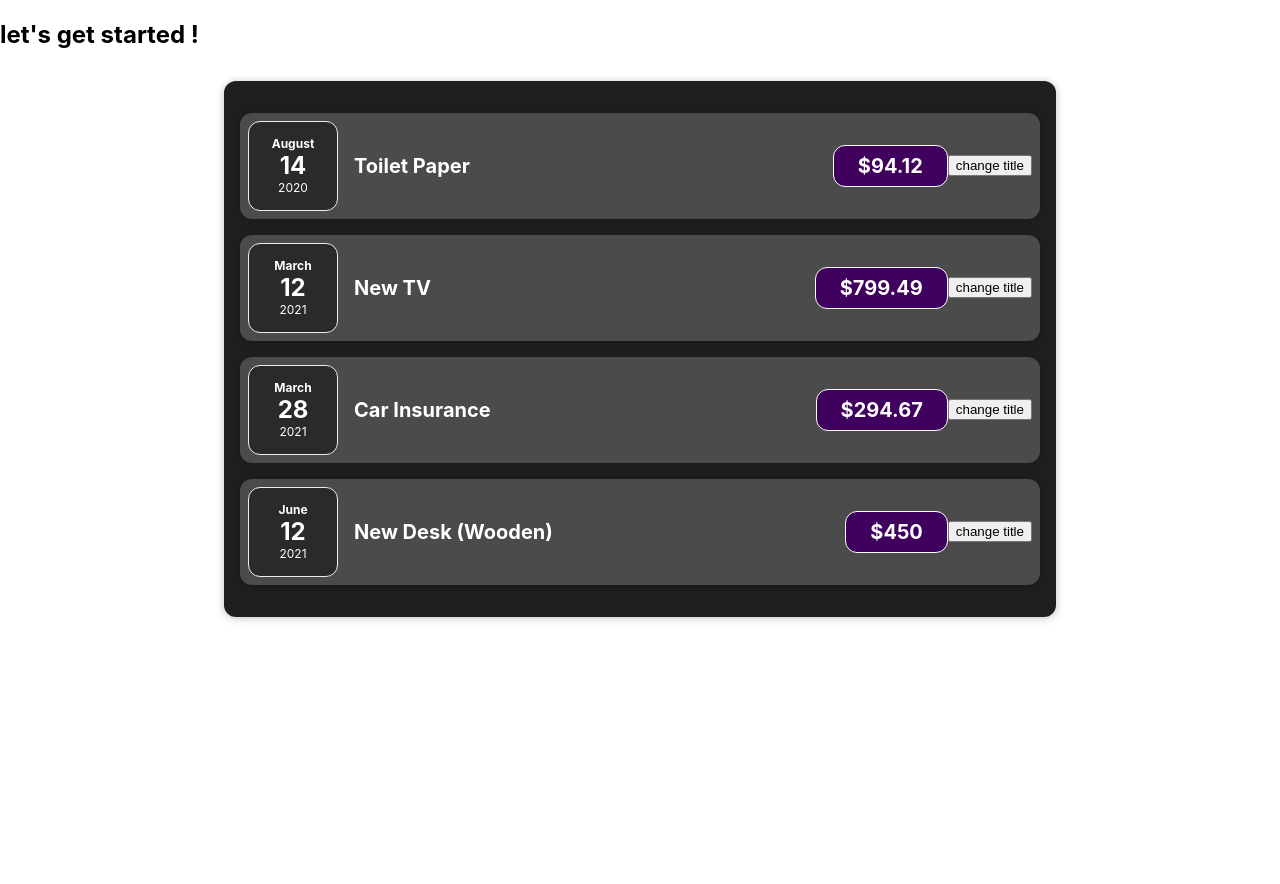
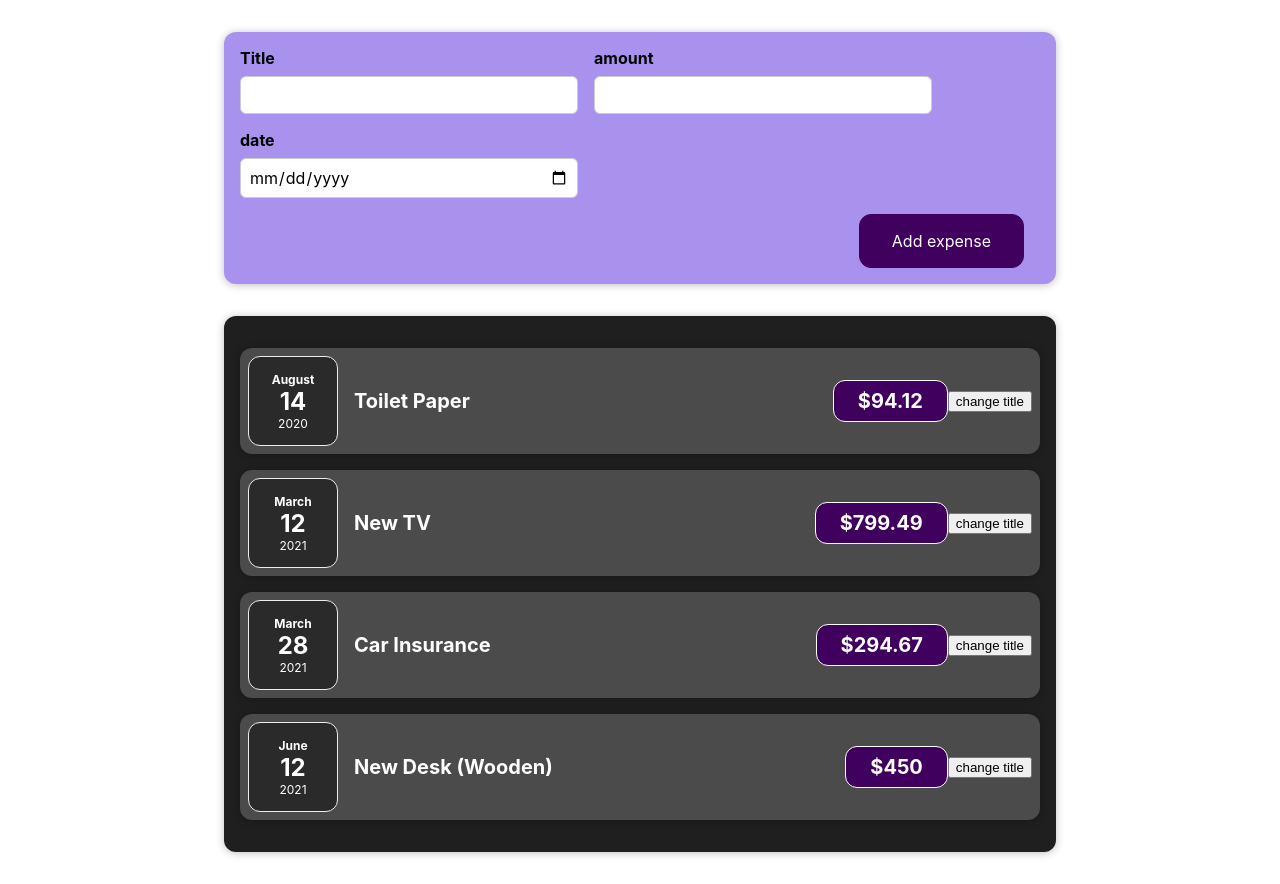
Before and after one commit to MinaLMG/expenses-tracker-with-react, a React (Create React App) app: page / in a window 1280 px wide. Before the commit the page ends 800 px from the top, so only its background shows below. Built offline with nearby package versions, Linux system fonts and the light colour scheme.

Commit message:
created a NewExpense and ExpenseForm components

```diff
--- a/src/App.js
+++ b/src/App.js
@@ -1,6 +1,7 @@
 import logo from "./logo.svg";
 import "./App.css";
 import Expenses from "./components/Expenses/Expenses";
+import NewExpense from "./components/NewExpense/NewExpense";
 function App() {
   const expenses = [
     {
@@ -25,7 +26,7 @@
   ];
   return (
     <div>
-      <h2> let's get started ! </h2>
+      <NewExpense></NewExpense>
       <Expenses expenses={expenses}></Expenses>
     </div>
   );
--- /dev/null
+++ b/src/components/NewExpense/ExpenseForm.css
@@ -0,0 +1,26 @@
+.new-expense__controls {
+  display: flex;
+  flex-wrap: wrap;
+  gap: 1rem;
+  margin-bottom: 1rem;
+  text-align: left;
+}
+
+.new-expense__control label {
+  font-weight: bold;
+  margin-bottom: 0.5rem;
+  display: block;
+}
+
+.new-expense__control input {
+  font: inherit;
+  padding: 0.5rem;
+  border-radius: 6px;
+  border: 1px solid #ccc;
+  width: 20rem;
+  max-width: 100%;
+}
+
+.new-expense__actions {
+  text-align: right;
+}
--- /dev/null
+++ b/src/components/NewExpense/ExpenseForm.js
@@ -0,0 +1,29 @@
+import "./ExpenseForm.css";
+
+function ExpenseForm() {
+  function titleChangeHandler(event) {
+    console.log(event.target.value);
+  }
+  return (
+    <form>
+      <div className="new-expense__controls">
+        <div className="new-expense__control">
+          <label>Title</label>
+          <input type="text" onInput={titleChangeHandler}></input>
+        </div>
+        <div className="new-expense__control">
+          <label>amount</label>
+          <input type="number" min="0.01" step="0.01"></input>
+        </div>
+        <div className="new-expense__control">
+          <label>date</label>
+          <input type="date" min="2019-01-01" max="2022-12-31"></input>
+        </div>
+      </div>
+      <div className="new-expense__actions">
+        <button type="submit">Add expense</button>
+      </div>
+    </form>
+  );
+}
+export default ExpenseForm;
--- /dev/null
+++ b/src/components/NewExpense/NewExpense.css
@@ -0,0 +1,38 @@
+.new-expense {
+  background-color: #a892ee;
+  padding: 1rem;
+  margin: 2rem auto;
+  width: 50rem;
+  max-width: 95%;
+  border-radius: 12px;
+  text-align: center;
+  box-shadow: 0 1px 8px rgba(0, 0, 0, 0.25);
+}
+
+.new-expense button {
+  font: inherit;
+  cursor: pointer;
+  padding: 1rem 2rem;
+  border: 1px solid #40005d;
+  background-color: #40005d;
+  color: white;
+  border-radius: 12px;
+  margin-right: 1rem;
+}
+
+.new-expense button:hover,
+.new-expense button:active {
+  background-color: #510674;
+  border-color: #510674;
+}
+
+.new-expense button.alternative {
+  color: #220131;
+  border-color: transparent;
+  background-color: transparent;
+}
+
+.new-expense button.alternative:hover,
+.new-expense button.alternative:active {
+  background-color: #ddb3f8;
+}
--- /dev/null
+++ b/src/components/NewExpense/NewExpense.js
@@ -0,0 +1,11 @@
+import ExpenseForm from "./ExpenseForm";
+import "./NewExpense.css";
+
+function NewExpense() {
+  return (
+    <div className="new-expense">
+      <ExpenseForm></ExpenseForm>
+    </div>
+  );
+}
+export default NewExpense;
```
